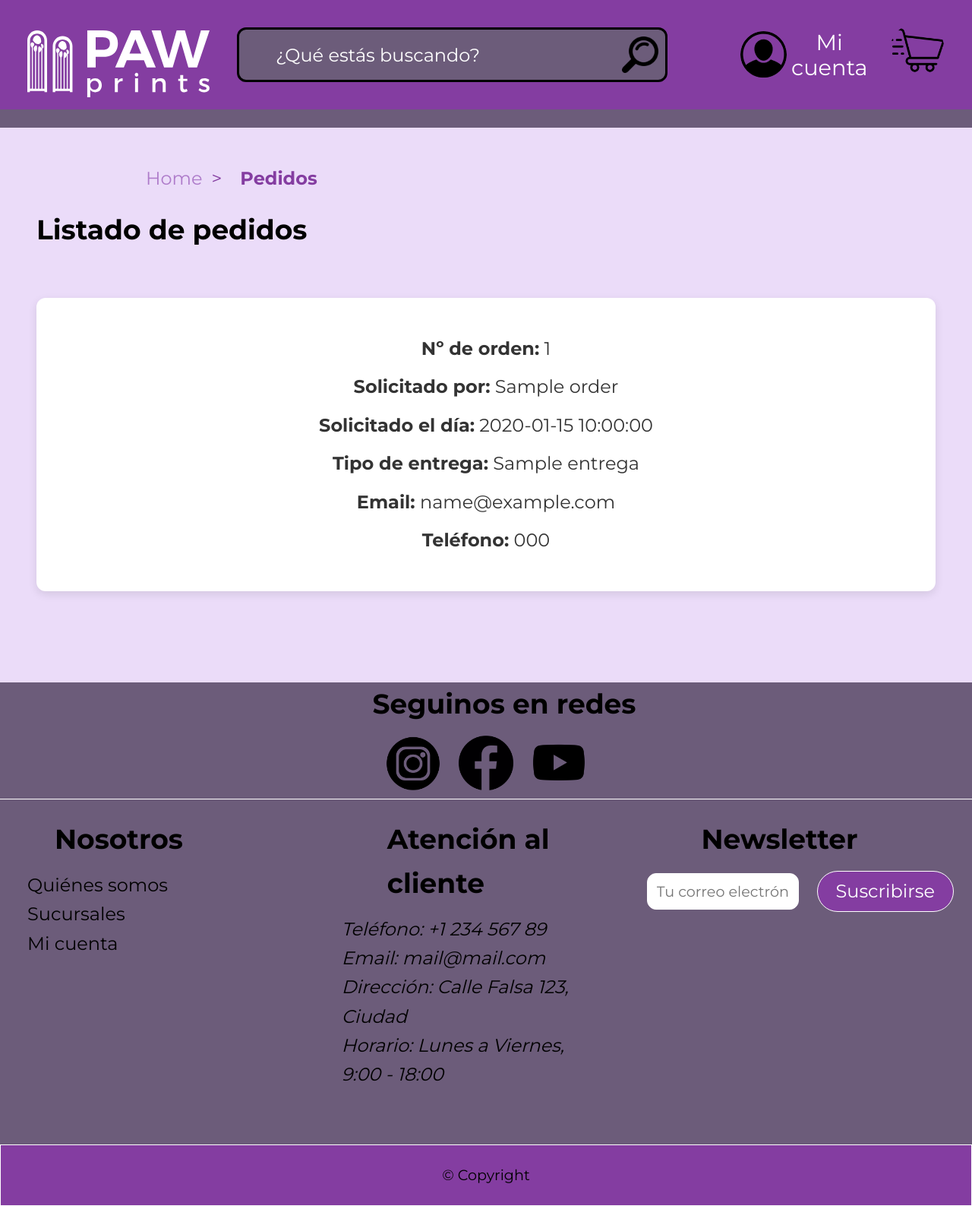
After one commit to Dagyss/PAWPrints-Ecommerce, a PHP site: template src/App/views/order-list.php in a window 1280 px wide. The commit adds this page. Shown: the whole page at 76% size. Run offline with PHP 8.4, Linux system fonts and the light colour scheme; the template is opened without the code that fills it: most values are stand-ins (such as "Sample title", 1, 10 or a date in 2020).

Commit message:
Agregamos la seccion para ver lista de ordenes solo si estas logueado, ver por rol

```diff
--- /dev/null
+++ b/public/css/order-list.css
@@ -0,0 +1,35 @@
+@import url('./base.css');
+@import url('./header.css');
+@import url('./footer.css');
+
+.content {
+    display: grid;
+    grid-template-columns: repeat(auto-fill, minmax(30rem, 1fr));
+    gap: 2rem;
+    padding: 2rem;
+}
+
+.content article {
+    justify-items: center;
+    background-color: #fff;
+    border-radius: .5rem;
+    box-shadow: 0 4px 12px rgba(0, 0, 0, 0.1);
+    padding: 1.5rem;
+    transition: transform 0.2s ease, box-shadow 0.2s ease;
+}
+
+.content article:hover {
+    transform: translateY(-4px);
+    box-shadow: 0 6px 16px rgba(0, 0, 0, 0.15);
+    border: .2rem solid var(--primary-color);
+}
+
+.content article p {
+    margin: 0.5rem 0;
+    font-size: 1rem;
+    color: #333;
+}
+
+h2 {
+    margin-left: 2rem;
+}
--- /dev/null
+++ b/src/App/views/order-list.php
@@ -0,0 +1,43 @@
+<!DOCTYPE html>
+<html lang="es">
+
+<head>
+    <meta charset="UTF-8" />
+    <meta name="viewport" content="width=device-width, initial-scale=1.0" />
+    <meta name="description" content="Lista de pedidos realizadas en PAWPrints. Consulta la lista de pedidos realizados en PAWPrints." />
+    <meta name="keywords" content="PAWPrints, orden, pedidos, ebooks" />
+    <meta name="author" content="PAWPrints" />
+    <link rel="stylesheet" href="./css/order-list.css" />
+    <script src="./js/pages/accountMenu.js"></script>
+    <title>Lista de Pedidos - PAWPrints</title>
+</head>
+
+<body>
+    <?php require "parts/header.php"; ?>
+
+    <main>
+        <nav aria-label="breadcrumb">
+            <ul>
+                <li><a href="./index.html">Home</a></li>
+                <li><span>Pedidos</span></li>
+            </ul>
+        </nav>
+
+        <h2>Listado de pedidos</h2>
+        <section class="content">
+            <?php foreach ($ordersLists as $order): ?>
+                <article>
+                    <p><strong>Nº de orden:</strong> <?= htmlspecialchars($order->order_id) ?></p>
+                    <p><strong>Solicitado por:</strong> <?= htmlspecialchars($order->nombre) ?></p>
+                    <p><strong>Solicitado el día:</strong> <?= htmlspecialchars($order->getCreatedAt($order->created_at)) ?></p>
+                    <p><strong>Tipo de entrega:</strong> <?= htmlspecialchars($order->entrega) ?></p>
+                    <p><strong>Email:</strong> <?= htmlspecialchars($order->email) ?></p>
+                    <p><strong>Teléfono:</strong> <?= htmlspecialchars($order->telefono) ?></p>
+                </article>
+            <?php endforeach; ?>
+        </section>
+    </main>
+
+    <?php require "parts/footer.php"; ?>
+</body>
+</html>
--- a/src/App/views/parts/header.php
+++ b/src/App/views/parts/header.php
@@ -36,6 +36,7 @@
         </button>
          <ul id="account-menu">
             <?php if ($loggedUser): ?>
+                <li><a href="/order-list">Listado de pedidos</a></li>
                 <li><a href="/purchase-history">Historial de compras</a></li>
                 <li><a href="/logout">Cerrar sesión</a></li>
             <?php else: ?>
--- a/src/Config/config.php
+++ b/src/Config/config.php
@@ -23,6 +23,7 @@ return [
         ['path' => '/shopping-cart', 'action' => 'CartController@show', 'method' => 'GET'],
         ['path' => '/checkout-form', 'action' => 'CheckoutController@showForm', 'method' => 'GET'],
         ['path' => '/logout', 'action' => 'AuthController@logout', 'method' => 'GET'],
+        ['path' => '/order-list', 'action' => 'OrderCollectionController@orderList', 'method' => 'GET'],
 
         ['path' => '/login', 'action' => 'AuthController@login', 'method' => 'POST'],
         ['path' => '/checkout-form', 'action' => 'CheckoutController@submit', 'method' => 'POST']
```
Also changed, not shown: src/App/Controllers/OrderCollectionController.php (added, +19 -0 lines), src/App/Models/Order.php (+11 -0 lines), src/App/Models/OrderCollection.php (+3 -6 lines), src/Core/Middelware/AuthMiddelware.php (+9 -0 lines).
